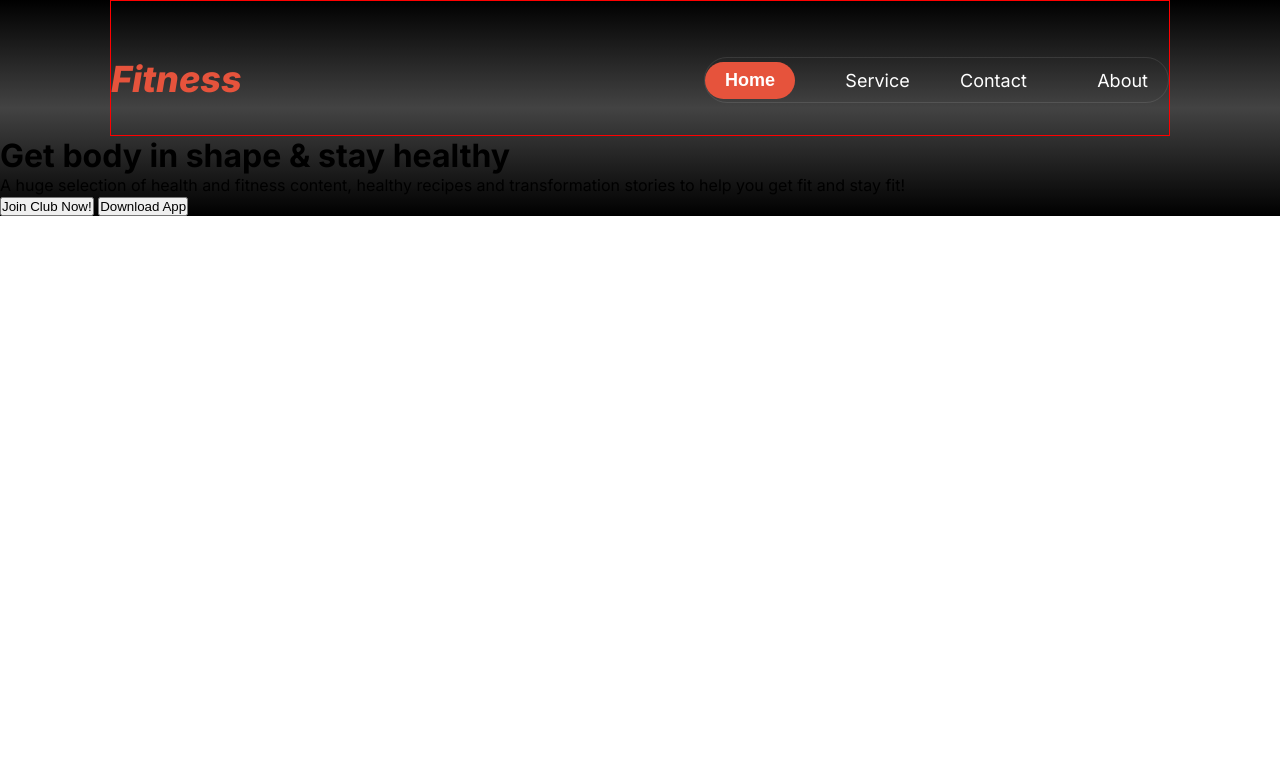
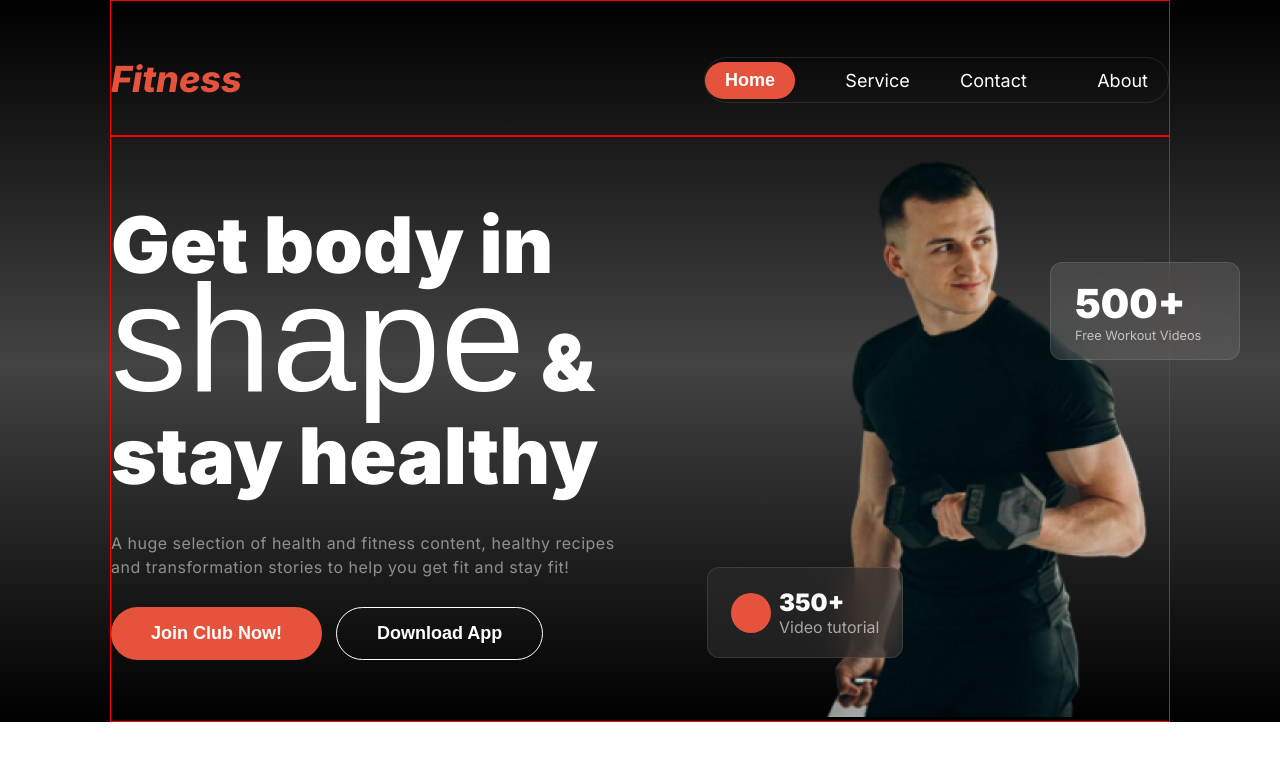
Before and after one commit to rounokjahan1/second-assignment, a plain HTML site: page index.html in a window 1280 px wide. Drawn offline with Linux system fonts and the light colour scheme; a web font is replaced by a local one.

Commit message:
banner section added

```diff
--- a/index.html
+++ b/index.html
@@ -6,6 +6,10 @@
   , initial-scale=1.0">
   <title>Second Assignment</title>
   <link rel="stylesheet" href="styles/style.css">
+  <link href="https://fonts.cdnfonts.com/css/miama" rel="stylesheet">
+  <script src="https://kit.fontawesome.com/c250c1fe21.js" crossorigin="anonymous"></script>
+
+
 </head>
 <body class="inter-font">
   <header class="header">
@@ -17,21 +21,41 @@
         <li class="nav-item"><a href="" class="nav-link">Contact</a></li>
         <li class="nav-item"><a href="" class="nav-link"><span class="about-span">About</span></a></li>
       </ul>
-
+      <div class="hamburger-menu"><i class="fa-solid fa-bars"></i></div>
     </nav>
     <!-- banner section -->
-    <div class="banner">
-      <div class="banner-text-content">
-       <h1 class="banneer-title">Get body in shape & stay healthy</h1>
-       <p class="banner-description">A huge selection of health and fitness content, healthy recipes and transformation stories to help you get fit and stay fit!</p>
-       <div class="banner-btn">
-        <button>Join Club Now!</button>
-        <button>Download App</button>
-       </div>
+    <div class="banner container">
+      <div class="banner-wrapper display-flex">
+        <div class="banner-text-content">
+          <h1 class="banner-title">Get body in <span id="shape-span">shape</span> & stay healthy</h1>
+          <p class="banner-description">A huge selection of health and fitness content, healthy recipes and transformation stories to help you get fit and stay fit!</p>
+          <div class="banner-btn display-flex">
+           <button class="btn-primary">Join Club Now!</button>
+           <button class="download-app-btn">Download App</button>
+          </div>
+         </div>
+         <div class="banner-image">
+           <img src="images/Images2.png" alt="">
+           <div class="free-workout-video">
+            <span id="free-workout-video-span">500+</span>
+            <br>Free Workout Videos
+           </div>
+           <div class="video-tutorial display-flex">
+            <div class="round-shape">
+              <div class="play-icon">
+                <i class="fa-solid fa-play"></i>
+              </div>
+            </div>
+
+            <div class="video-tutorial-container">
+              <span id="video-tutorial-span">350+</span>
+              <br>Video tutorial
+            </div>
+
+           </div>
+         </div>
       </div>
-      <div class="banner-image">
 
-      </div>
     </div>
 
 
--- a/styles/style.css
+++ b/styles/style.css
@@ -1,4 +1,5 @@
 @import url('https://fonts.googleapis.com/css2?family=Inter:ital,opsz,wght@0,14..32,100..900;1,14..32,100..900&display=swap');
+
 
 *{
   margin: 0;
@@ -20,7 +21,17 @@
   max-width: 1060px;
   margin: 0 auto;
 }
+.btn-primary{
+  color: rgb(255, 255, 255);
+  font-size: 1.125rem;
+  font-weight: 600;
+  background-color: rgb(230, 83, 60);
+  padding: 16px 40px;
+  border-radius: 42px;
+  border: none;
 
+
+}
 /* navbar style */
 .header{
   background: linear-gradient(to bottom, #000000, #434343,#000000);
@@ -68,3 +79,127 @@
 .about-span{
   padding: 0px 20px;
 }
+.hamburger-menu{
+  display: none;
+}
+/* banner style*/
+.banner-wrapper{
+  align-items: center;
+  border: 1px solid red;
+  justify-content: space-between;
+
+}
+.banner-text-content{
+  max-width: 520px;
+}
+.banner-title{
+  color: rgb(255, 255, 255);
+  font-size: 4.875rem;
+  font-weight: 900;
+  line-height: 120%;
+
+}
+#shape-span{
+  font-family: 'Miama',sans-serif;
+  font-size: 9.5rem;
+  font-weight: 400;
+
+}
+.banner-description{
+  color: rgba(255, 255, 255, 0.5);
+  font-size: 1rem;
+  font-weight: 400;
+  line-height: 24px;
+  letter-spacing: 0.5px;
+  margin-top: 1.75rem;
+  margin-bottom: 1.75rem;
+}
+.banner-btn{
+ gap: 14px;
+}
+.download-app-btn{
+  color: rgb(255, 255, 255);
+  font-size: 1.125rem;
+  font-weight: 600;
+  border: 1px solid rgb(255, 255, 255);
+  background-color: transparent;
+  padding: 14px 40px;
+  border-radius: 42px;
+
+
+}
+.banner-image{
+  position: relative;
+}
+.banner-image img{
+  width: 100%;
+  object-fit: cover;
+
+}
+.free-workout-video{
+  width: 190px;
+  position: absolute;
+  border: 1px solid rgba(255, 255, 255, 0.1);
+  background: rgba(255, 255, 255, 0.1);
+  border-radius: 12px;
+  backdrop-filter: blur(20px);
+  color: rgba(255, 255, 255, 0.65);
+  font-size: 0.8rem;
+  font-weight: 400;
+  padding: 1rem 1.5rem;
+  top: 125px;
+  left: 230px;
+
+}
+#free-workout-video-span{
+  color: rgb(255, 255, 255);
+  font-size: 2.5rem;
+  font-weight: 900;
+}
+.video-tutorial{
+  position: absolute;
+  align-items: center;
+  background-color: rgba(48, 48, 48, 0.54);
+  backdrop-filter: blur(20px);
+  border: 1px solid rgba(255, 255, 255, 0.1);
+  border-radius: 12px;
+  padding: 20px 23px;
+  bottom: 63px;
+  left: -113px;
+}
+.round-shape{
+  position: relative;
+  width: 40px;
+  height: 40px;
+  background-color: rgb(230, 83, 60);
+  border-radius: 50%;
+  margin-right: 8px;
+}
+.play-icon{
+  font-size: 1rem;
+  color: rgb(250, 250, 249);
+  position: absolute;
+  left: 16px;
+  top: 9px;
+  display: none;
+}
+.video-tutorial-container{
+  color: rgba(239, 237, 232, 0.65);
+  font-size: 1rem;
+  font-weight: 400;
+}
+#video-tutorial-span{
+  color: rgb(250, 250, 249);
+  font-size: 1.5rem;
+  font-weight: 900;
+}
+
+
+
+
+
+
+/* responsive section */
+@media screen and (max-width: 576px) {
+
+}
```
Also changed, not shown: images/Images2.png (renamed from images/Images 2.png), images/image1.png (renamed from images/image 2.png), images/image3.png (renamed from images/image 3.png), images/image4.png (renamed from images/image 4.png), images/image5.png (renamed from images/image 5.png).
